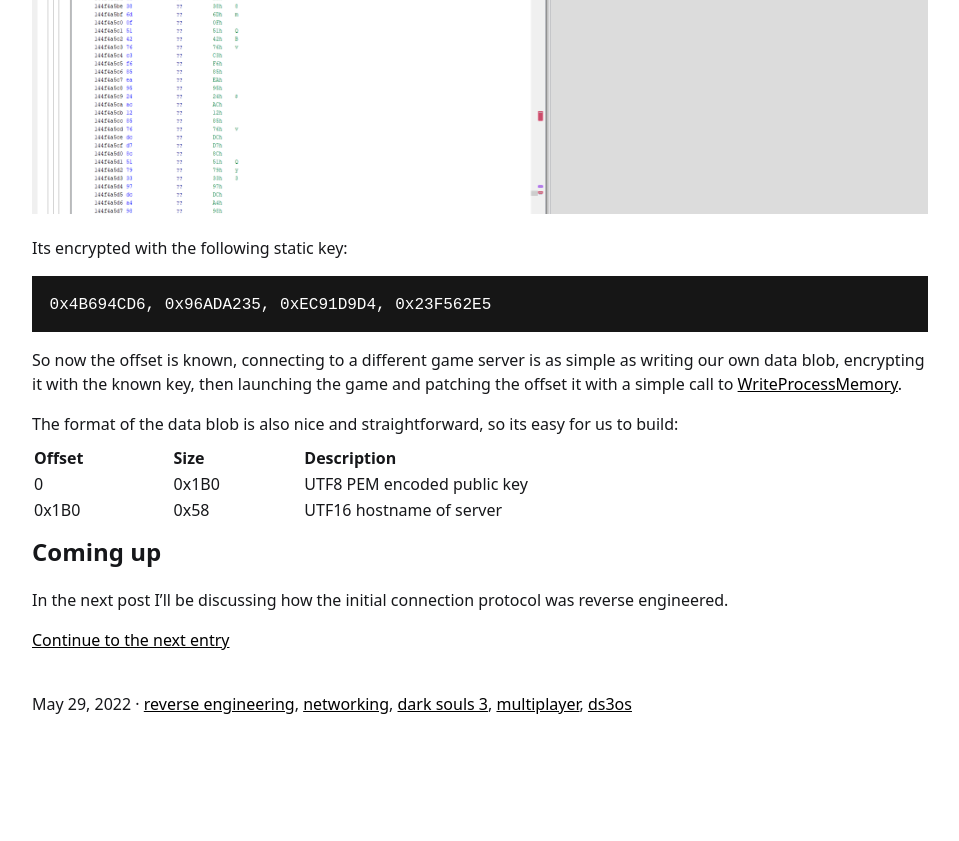
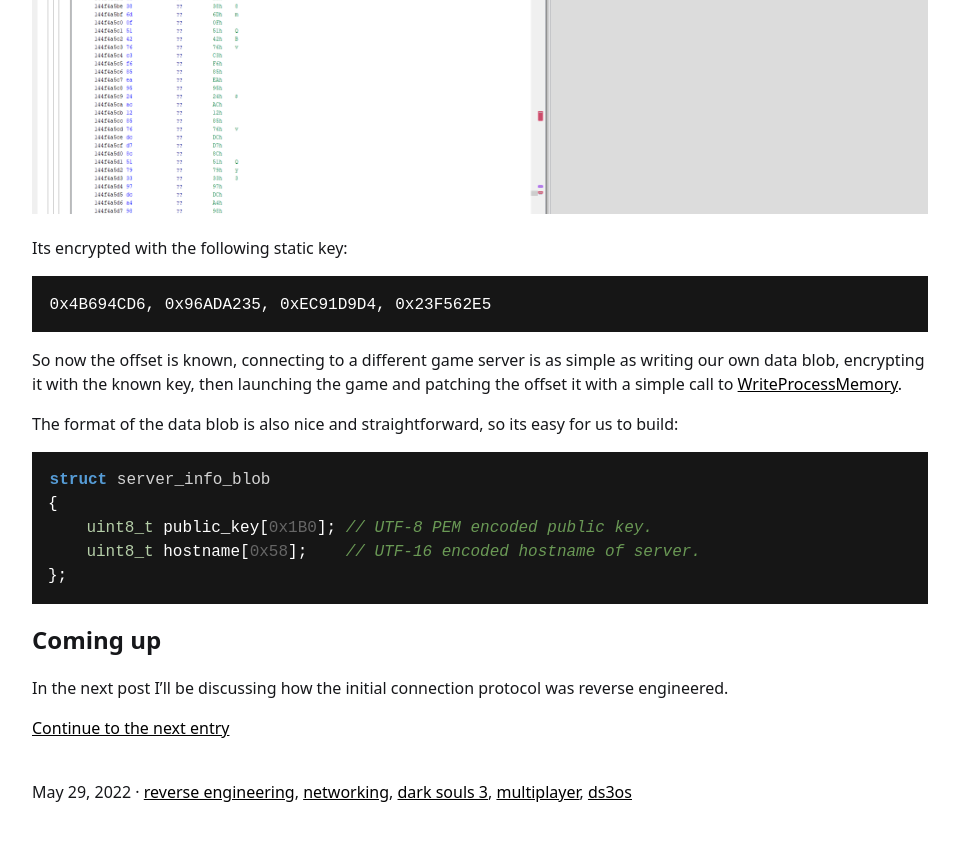
Before and after one commit to TLeonardUK/TLeonardUK.github.io, a Jekyll site: the page built from _posts/2022-05-29-reverse-engineering-dark-souls-3-networking.md, in a window 1280 px wide and 900 px high, scrolled down 6764 px. Shown: the top 841 px of the window, without its empty margins (160-1119 px from the left). Built offline with Jekyll 4.4.1, drawn with Linux system fonts in a browser that asks for light colours; comment, search, counter and statistics services are not loaded; before the commit the page ends 7576 px from its top, so only the background shows below that.

Commit message:
Update 2022-05-29-reverse-engineering-dark-souls-3-networking.md

````diff
--- a/_posts/2022-05-29-reverse-engineering-dark-souls-3-networking.md
+++ b/_posts/2022-05-29-reverse-engineering-dark-souls-3-networking.md
@@ -108,11 +108,13 @@ So now the offset is known, connecting to a different game server is as simple a
 
 The format of the data blob is also nice and straightforward, so its easy for us to build:
 
-| Offset      | Size        | Description |
-|:----------- |:----------- |:----------- |
-| 0           | 0x1B0       | UTF8 PEM encoded public key |
-| 0x1B0       | 0x58        | UTF16 hostname of server |
-
+```cpp
+struct server_info_blob
+{
+    uint8_t public_key[0x1B0]; // UTF-8 PEM encoded public key.
+    uint8_t hostname[0x58];    // UTF-16 encoded hostname of server.
+};
+```
 
 # Coming up
 
````
